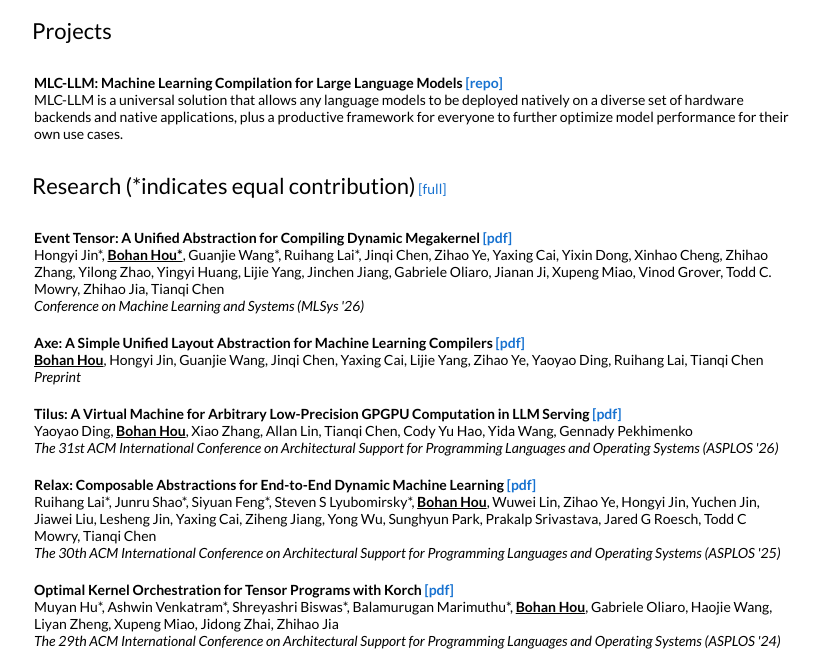
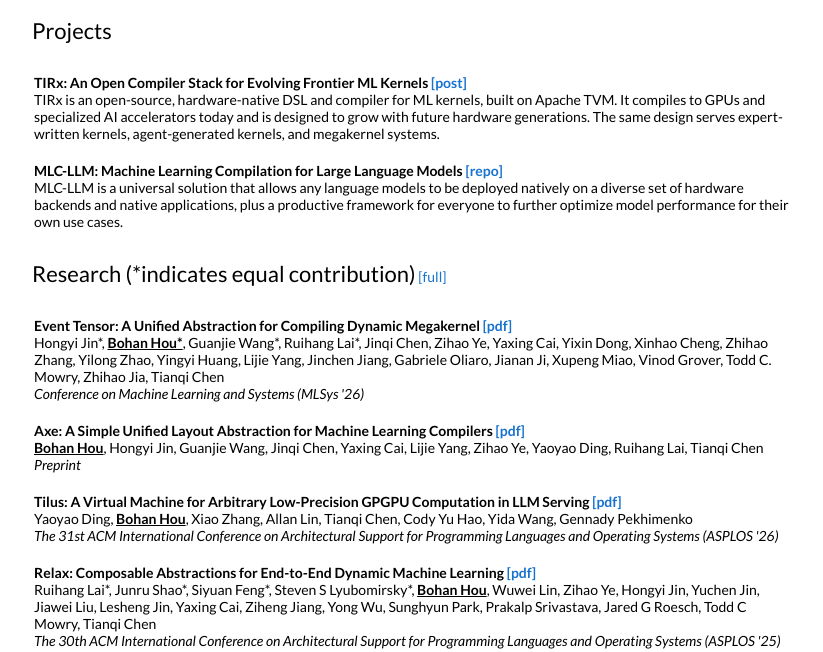
Before and after one commit to spectrometerHBH/spectrometerHBH.github.io, a plain HTML site: page index.html in a window 1280 px wide. Shown: the part 368-1020 px from the top of the page, without its empty margins (228-1051 px from the left). Drawn offline with Linux system fonts and the light colour scheme.

Commit message:
Add TIRx project to homepage

```diff
--- a/index.html
+++ b/index.html
@@ -159,6 +159,17 @@
           <tr>
             <td>
               <p>
+                <papertitle>TIRx: An Open Compiler Stack for Evolving Frontier ML Kernels
+                  <a href="https://tvm.apache.org/2026/06/22/tirx">[post] </a>
+                </papertitle>
+                <br>
+                TIRx is an open-source, hardware-native DSL and compiler for ML kernels, built on Apache TVM. It compiles to GPUs and specialized AI accelerators today and is designed to grow with future hardware generations. The same design serves expert-written kernels, agent-generated kernels, and megakernel systems.
+                <br>
+            </td>
+          </tr>
+          <tr>
+            <td>
+              <p>
                 <papertitle>MLC-LLM: Machine Learning Compilation for Large Language Models
                   <a href="https://github.com/mlc-ai/mlc-llm">[repo] </a>
                 </papertitle>
```
